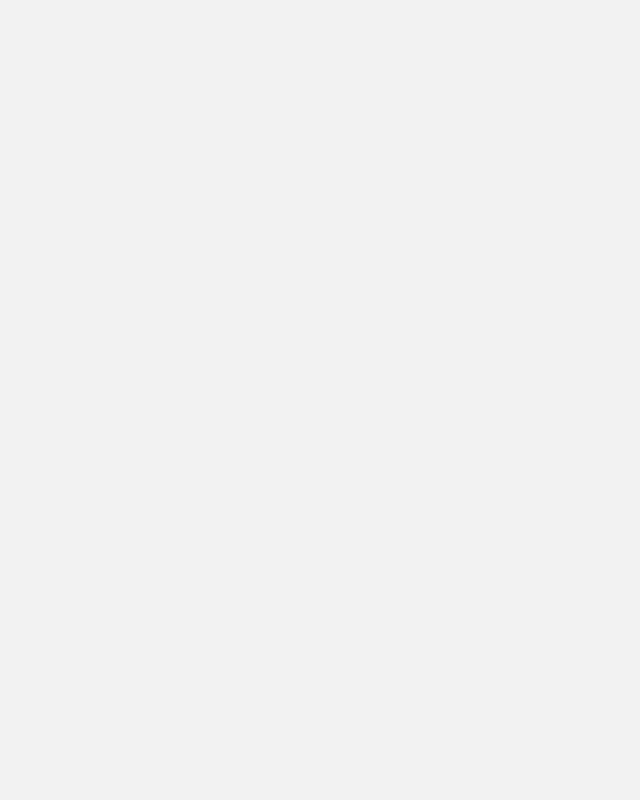
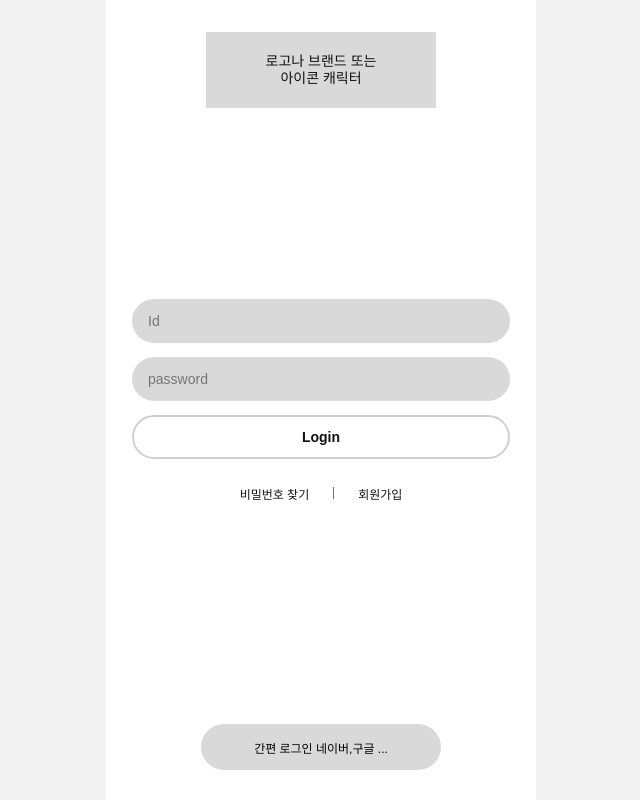
Before and after one commit to iyeojae/HCP-FE, a React (Create React App) app in the folder hcp/: page /login in a window 1280 px wide. Before the commit this address had no page. Shown: the whole page, without its empty margins (319-959 px from the left). Built offline with nearby package versions, Linux system fonts and the light colour scheme.

Commit message:
로그인 페이지 제작

```diff
--- a/hcp/package.json
+++ b/hcp/package.json
@@ -7,6 +7,7 @@
     "@testing-library/jest-dom": "^6.9.1",
     "@testing-library/react": "^16.3.1",
     "@testing-library/user-event": "^13.5.0",
+    "axios": "^1.13.2",
     "react": "^19.2.3",
     "react-dom": "^19.2.3",
     "react-router-dom": "^7.12.0",
--- /dev/null
+++ b/hcp/src/pages/auth/LoginPage.jsx
@@ -0,0 +1,170 @@
+import React, { useMemo, useState } from "react";
+import { useNavigate } from "react-router-dom";
+import api from "../../api/axios";
+import { storage } from "../../utils/storage";
+import "../../styles/auth/LoginPage.css";
+
+export default function LoginPage() {
+  const navigate = useNavigate();
+
+  const [studentNo, setStudentNo] = useState("");
+  const [password, setPassword] = useState("");
+
+  const [submitting, setSubmitting] = useState(false);
+  const [errorMsg, setErrorMsg] = useState("");
+
+  const canSubmit = useMemo(() => {
+    return (
+      studentNo.trim().length > 0 &&
+      password.trim().length > 0 &&
+      !submitting
+    );
+  }, [studentNo, password, submitting]);
+
+  // ✅ baseURL이 http://localhost:8080/api 로 고정이라면, 경로는 항상 아래처럼 쓰면 됩니다.
+  const loginPath = "/auth/login";
+
+  const handleSubmit = async (e) => {
+    e.preventDefault();
+    setErrorMsg("");
+
+    const sn = studentNo.trim();
+    const pw = password.trim();
+
+    if (!sn || !pw) {
+      setErrorMsg("학번(아이디)과 비밀번호를 모두 입력해 주세요.");
+      return;
+    }
+
+    try {
+      setSubmitting(true);
+
+      const res = await api.post(loginPath, {
+        studentNo: sn,
+        password: pw,
+      });
+
+      const data = res?.data ?? {};
+
+      // 1) 바디에서 토큰 찾기
+      let token =
+        data.accessToken ||
+        data.token ||
+        data.access_token ||
+        data?.data?.accessToken ||
+        data?.result?.accessToken ||
+        null;
+
+      // 2) 헤더에서 토큰 찾기(Authorization: Bearer xxx 형태)
+      const authHeader =
+        res?.headers?.authorization || res?.headers?.Authorization || null;
+      if (!token && authHeader && typeof authHeader === "string") {
+        token = authHeader.startsWith("Bearer ")
+          ? authHeader.slice(7)
+          : authHeader;
+      }
+
+      // 3) 유저 정보(선택)
+      const user =
+        data.user ||
+        data.member ||
+        data?.data?.user ||
+        data?.result?.user ||
+        null;
+
+      if (token) {
+        storage.setAccessToken(token);
+      } else {
+        console.warn(
+          "Login succeeded but accessToken not found in response. Check backend response.",
+          data
+        );
+      }
+
+      if (user) storage.setUser(user);
+      else storage.setUser({ studentNo: sn });
+
+      // 다음 페이지는 추후 메인 라우트로 교체
+      navigate("/", { replace: true });
+    } catch (err) {
+      const msg =
+        err?.response?.data?.message ||
+        err?.response?.data?.error ||
+        "로그인에 실패했습니다. 학번/비밀번호를 확인해 주세요.";
+      setErrorMsg(msg);
+    } finally {
+      setSubmitting(false);
+    }
+  };
+
+  return (
+    <div className="login-page">
+      {/* 상단 로고 영역(틀만) */}
+      <div className="login-brand">
+        <div className="login-brand-box" aria-label="로고 영역">
+          로고나 브랜드 또는
+          <br />
+          아이콘 캐릭터
+        </div>
+      </div>
+
+      {/* 입력/버튼 */}
+      <form className="login-form" onSubmit={handleSubmit}>
+        <input
+          className="login-input"
+          placeholder="Id"
+          value={studentNo}
+          onChange={(e) => setStudentNo(e.target.value)}
+          autoComplete="username"
+        />
+
+        <input
+          className="login-input"
+          placeholder="password"
+          type="password"
+          value={password}
+          onChange={(e) => setPassword(e.target.value)}
+          autoComplete="current-password"
+        />
+
+        <button
+          type="submit"
+          className={`login-button ${canSubmit ? "active" : ""}`}
+          disabled={!canSubmit}
+        >
+          {submitting ? "Loading..." : "Login"}
+        </button>
+
+        {errorMsg ? <div className="login-error">{errorMsg}</div> : null}
+
+        {/* 비밀번호 찾기 | 회원가입 */}
+        <div className="login-links">
+          <button
+            type="button"
+            className="link-btn"
+            onClick={() => navigate("/find-password")}
+          >
+            비밀번호 찾기
+          </button>
+
+          <div className="link-divider" aria-hidden="true" />
+
+          <button
+            type="button"
+            className="link-btn"
+            onClick={() => navigate("/signup")}
+          >
+            회원가입
+          </button>
+        </div>
+      </form>
+
+      {/* 간편 로그인 버튼(틀만) */}
+      <div className="login-easy">
+        <button type="button" className="easy-login-btn" onClick={() => {}}>
+          간편 로그인 네이버,구글 ...
+        </button>
+      </div>
+    </div>
+  );
+}
--- a/hcp/src/pages/splash/SplashPage.jsx
+++ b/hcp/src/pages/splash/SplashPage.jsx
@@ -14,8 +14,8 @@ export default function SplashPage() {
     // - accessToken 존재하면 메인으로
     // - 없으면 로그인으로
     const t = setTimeout(() => {
-      // navigate("/login"); // 예시
-    }, 900);
+      navigate("/login");
+    }, 2500);
 
     return () => clearTimeout(t);
   }, [navigate]);
--- a/hcp/src/routes/Router.jsx
+++ b/hcp/src/routes/Router.jsx
@@ -1,10 +1,11 @@
-// src/routes/AppRouter.jsx
 import React from "react";
 import { Routes, Route } from "react-router-dom";
+
 import MobileAppLayout from "../components/layout/MobileAppLayout";
 import SplashPage from "../pages/splash/SplashPage";
+import LoginPage from "../pages/auth/LoginPage";
 
-export default function AppRouter() {
+export default function Router() {
   return (
     <Routes>
       <Route
@@ -16,8 +17,14 @@ export default function AppRouter() {
         }
       />
 
-      {/* 관리자 라우트는 추후 /admin/* 로 분리 */}
-      {/* <Route path="/admin/*" element={<AdminLayout>...</AdminLayout>} /> */}
+      <Route
+        path="/login"
+        element={
+          <MobileAppLayout>
+            <LoginPage />
+          </MobileAppLayout>
+        }
+      />
     </Routes>
   );
 }
--- /dev/null
+++ b/hcp/src/styles/auth/LoginPage.css
@@ -0,0 +1,158 @@
+.login-page {
+  min-height: 100vh;
+  background: #fff;
+  display: flex;
+  flex-direction: column;
+  padding: 24px 18px 30px;
+}
+
+/* 상단 로고 영역은 위에 고정 */
+.login-brand {
+  display: flex;
+  justify-content: center;
+  margin-top: 8px;
+  margin-bottom: 0; /* ✅ 중앙정렬은 form에서 하므로 여기서 큰 마진 금지 */
+}
+
+.login-brand-box {
+  width: 230px;
+  height: 76px;
+  background: #d9d9d9;
+  color: #111;
+  font-size: 14px;
+  line-height: 1.25;
+  display: flex;
+  align-items: center;
+  justify-content: center;
+  text-align: center;
+}
+
+/* ✅ 핵심: login-form이 남는 영역을 차지하고 그 안에서 정중앙 배치 */
+.login-form {
+  flex: 1; /* ✅ 로고/간편로그인 사이 남는 공간을 전부 먹음 */
+  display: flex;
+  flex-direction: column;
+  justify-content: center; /* ✅ 상하 중앙 */
+  align-items: stretch;     /* ✅ input/button은 가로로 꽉(패딩으로 폭 제어) */
+  gap: 14px;
+  padding: 0 8px;
+}
+
+/* 입력창 */
+.login-input {
+  height: 44px;
+  border: none;
+  outline: none;
+  background: #d9d9d9;
+  border-radius: 999px;
+  padding: 0 16px;
+  font-size: 14px;
+}
+
+/* 로그인 버튼 */
+.login-button {
+  height: 44px;
+  border: none;
+  border-radius: 999px;
+  font-size: 14px;
+  font-weight: 700;
+  cursor: pointer;
+
+  background: transparent;              /* ✅ 배경은 ::before가 담당 */
+  color: #111;
+  position: relative;                  /* ✅ ::before 위치 기준 */
+  overflow: hidden;                    /* ✅ 퍼지는 효과 잘리게 */
+  z-index: 0;
+  border: 2px solid #cfcfcf;           /* ✅ 비활성 테두리 느낌(원하면) */
+  transition: all 0.3s cubic-bezier(0.23, 1, 0.320, 1);
+}
+
+.login-button::before {
+  content: "";
+  position: absolute;
+  inset: 0;
+  margin: auto;
+  width: 50px;
+  height: 50px;
+  border-radius: inherit;
+  transform: scale(0);
+  z-index: -1;
+  background-color: #2CC295; /* ✅ 활성 색 유지 */
+  transition: all 0.6s cubic-bezier(0.23, 1, 0.320, 1);
+}
+
+.login-button.active {
+   color: #fff;                       /* ✅ 활성 시 글자 흰색 */
+   border-color: #2CC295;             /* ✅ 테두리도 활성색 */
+   box-shadow: 0 0px 20px rgba(44, 194, 149, 0.25);
+ }
+
+ .login-button.active::before {
+   transform: scale(8);               /* ✅ 색이 퍼져서 채워짐 */
+ }
+
+.login-button:disabled {
+  cursor: not-allowed;
+  opacity: 1;                    /* ✅ 투명도 대신 색으로 비활성 표현 */
+  border-color: #cfcfcf;
+  color: #111;
+  box-shadow: none;
+}
+
+.login-button.active {
+  transform: scale(1.02);
+}
+.login-button:active {
+  transform: scale(1);
+}
+
+
+/* 에러 */
+.login-error {
+  margin-top: 2px;
+  font-size: 12px;
+  color: #d33;
+  text-align: center;
+}
+
+/* 비밀번호 찾기 | 회원가입 */
+.login-links {
+  margin-top: 6px;
+  display: flex;
+  align-items: center;
+  justify-content: center;
+  gap: 18px;
+}
+
+.link-btn {
+  background: transparent;
+  border: none;
+  padding: 6px 6px;
+  font-size: 12px;
+  color: #111;
+  cursor: pointer;
+}
+
+.link-divider {
+  width: 1px;
+  height: 12px;
+  background: #111;
+  opacity: 0.6;
+}
+
+/* 하단 간편 로그인은 아래쪽 유지 */
+.login-easy {
+  display: flex;
+  justify-content: center;
+  padding-top: 26px;
+}
+
+.easy-login-btn {
+  width: 240px;
+  height: 46px;
+  border: none;
+  border-radius: 999px;
+  background: #d9d9d9;
+  font-size: 12px;
+  cursor: pointer;
+}
```
Also changed, not shown: 1 other file (tests, documents, lock files or other folders).
